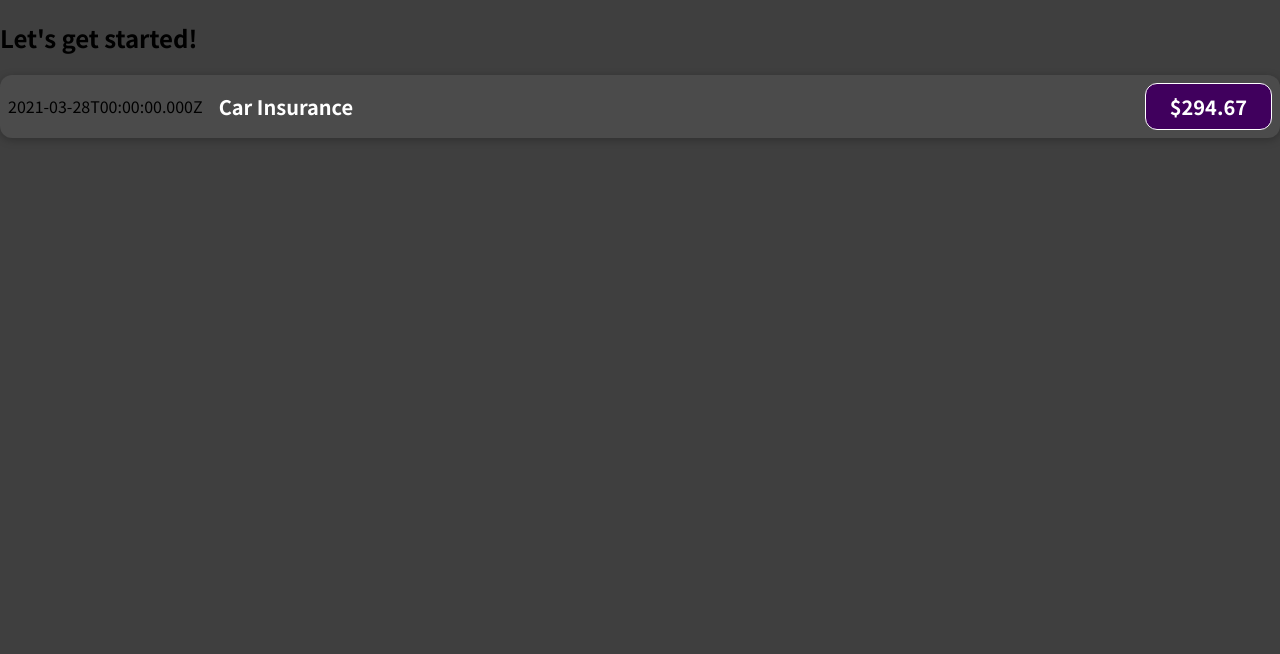
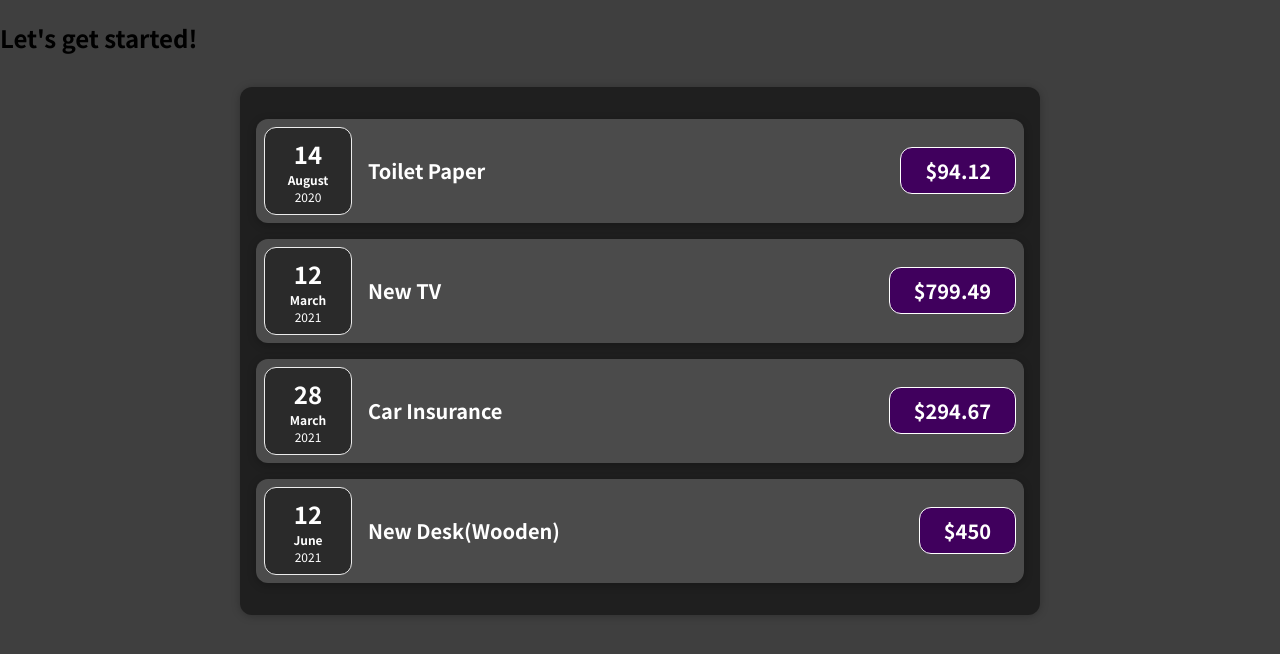
Before and after one commit to TheReaLLsQuaLL/react-monthly-expense, a JavaScript app: page / in a window 1280 px wide. Shown: the top 654 px of the page. Built offline with nearby package versions, Linux system fonts and the light colour scheme.

Commit message:
Made more components for easy to understand coe also did some changing and styling.Added the dates in a more readable way

```diff
--- a/src/App.js
+++ b/src/App.js
@@ -1,10 +1,36 @@
-import ExpenseItem from "./components/ExpenseItem";
+import Expenses from "./components/Expenses";
 
 function App() {
+  const expenses = [
+    {
+      id: "e1",
+      title: "Toilet Paper",
+      amount: 94.12,
+      date: new Date(2020, 7, 14),
+    },
+    {
+      id: "e2",
+      title: "New TV",
+      amount: 799.49,
+      date: new Date(2021, 2, 12),
+    },
+    {
+      id: "e3",
+      title: "Car Insurance",
+      amount: 294.67,
+      date: new Date(2021, 2, 28),
+    },
+    {
+      id: "e4",
+      title: "New Desk(Wooden)",
+      amount: 450,
+      date: new Date(2021, 5, 12),
+    },
+  ];
   return (
     <div>
       <h2>Let's get started!</h2>
-      <ExpenseItem></ExpenseItem>
+      <Expenses items={expenses}></Expenses>
     </div>
   );
 }
--- /dev/null
+++ b/src/components/ExpenseDate.css
@@ -0,0 +1,26 @@
+.expense-date {
+  display: flex;
+  flex-direction: column;
+  width: 5.5rem;
+  height: 5.5rem;
+  border: 1px solid #ececec;
+  background-color: #2a2a2a;
+  color: white;
+  border-radius: 12px;
+  align-items: center;
+  justify-content: center;
+}
+
+.expense-date__month {
+  font-size: 0.75rem;
+  font-weight: bold;
+}
+
+.expense-date__year {
+  font-size: 0.75rem;
+}
+
+.expense-date__day {
+  font-size: 1.5rem;
+  font-weight: bold;
+}
--- /dev/null
+++ b/src/components/ExpenseDate.js
@@ -0,0 +1,16 @@
+import "./ExpenseDate.css";
+function ExpenseDate(props) {
+  const day = props.date.toLocaleString("en-GB", { day: "2-digit" });
+  const month = props.date.toLocaleString("en-GB", { month: "long" });
+  const year = props.date.getFullYear();
+
+  return (
+    <div className="expense-date">
+      <div className="expense-date__day">{day}</div>
+      <div className="expense-date__month">{month}</div>
+      <div className="expense-date__year">{year}</div>
+    </div>
+  );
+}
+
+export default ExpenseDate;
--- a/src/components/ExpenseItem.js
+++ b/src/components/ExpenseItem.js
@@ -1,16 +1,12 @@
 import "./ExpenseItem.css";
-
-function ExpenseItem() {
-  const expenseDate = new Date(2021, 2, 28);
-  const expenseTitle = "Car Insurance";
-  const expenseAmount = 294.67;
-
+import ExpenseDate from "./ExpenseDate";
+function ExpenseItem(props) {
   return (
     <div className="expense-item">
-      <div>{expenseDate.toISOString()}</div>
+      <ExpenseDate date={props.date}></ExpenseDate>
       <div className="expense-item__description">
-        <h2>{expenseTitle}</h2>
-        <div className="expense-item__price">${expenseAmount}</div>
+        <h2>{props.title}</h2>
+        <div className="expense-item__price">${props.amount}</div>
       </div>
     </div>
   );
--- /dev/null
+++ b/src/components/Expenses.css
@@ -0,0 +1,9 @@
+.expenses {
+  padding: 1rem;
+  background-color: rgb(31, 31, 31);
+  margin: 2rem auto;
+  width: 50rem;
+  max-width: 95%;
+  border-radius: 12px;
+  box-shadow: 0 1px 8px rgba(0, 0, 0, 0.25);
+}
--- /dev/null
+++ b/src/components/Expenses.js
@@ -0,0 +1,30 @@
+import ExpenseItem from "./ExpenseItem";
+import "./Expenses.css";
+function Expenses(props) {
+  return (
+    <div className="expenses">
+      <ExpenseItem
+        title={props.items[0].title}
+        amount={props.items[0].amount}
+        date={props.items[0].date}
+      ></ExpenseItem>
+      <ExpenseItem
+        title={props.items[1].title}
+        amount={props.items[1].amount}
+        date={props.items[1].date}
+      ></ExpenseItem>
+      <ExpenseItem
+        title={props.items[2].title}
+        amount={props.items[2].amount}
+        date={props.items[2].date}
+      ></ExpenseItem>
+      <ExpenseItem
+        title={props.items[3].title}
+        amount={props.items[3].amount}
+        date={props.items[3].date}
+      ></ExpenseItem>
+    </div>
+  );
+}
+
+export default Expenses;
```
